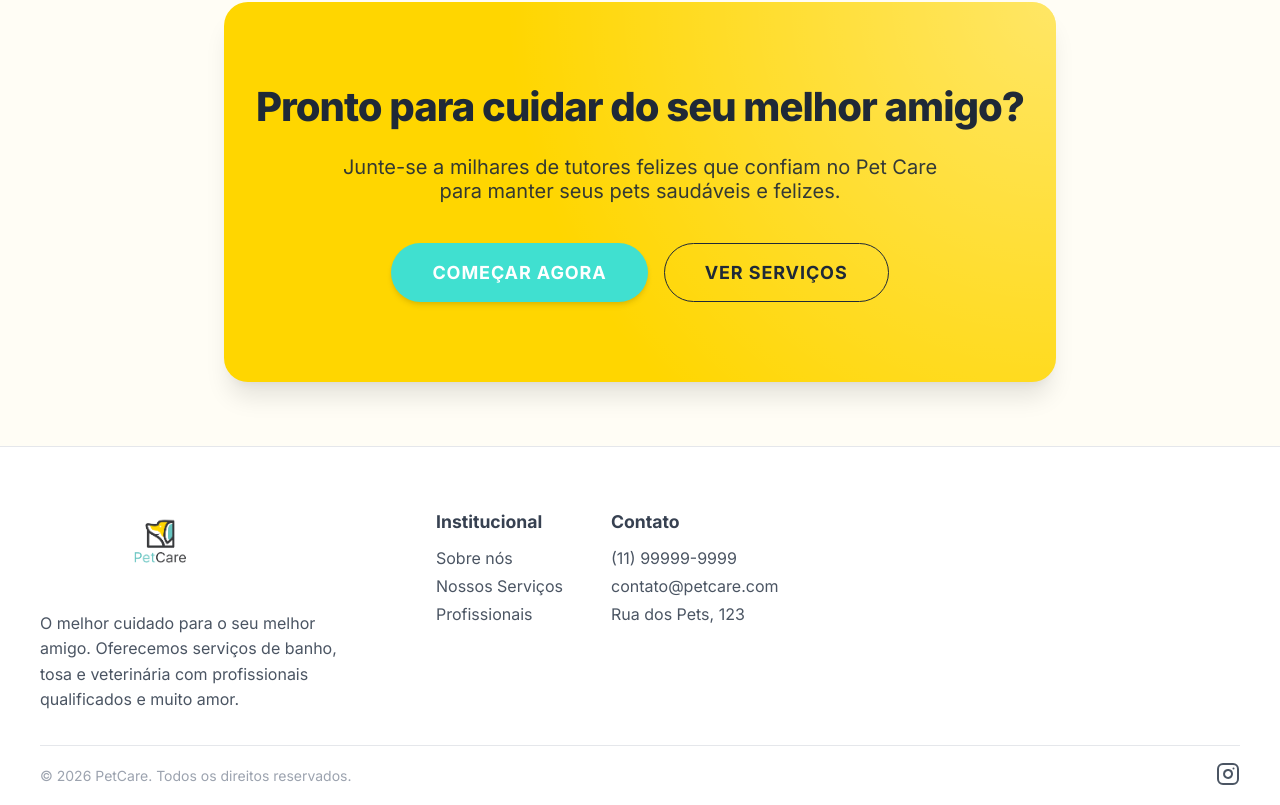
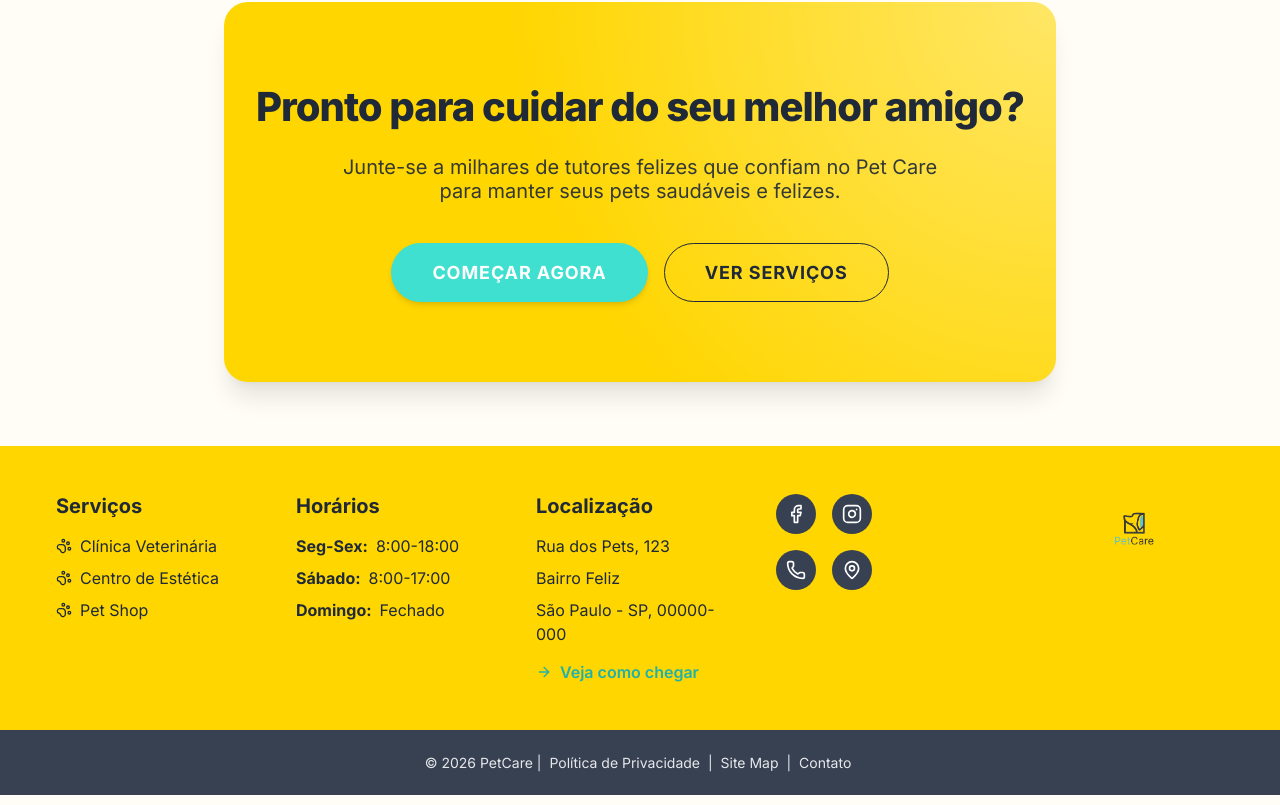
Before and after one commit to FilipiWanderley/PetCare, a Next.js app: page / in a window 1280 px wide. Shown: the part 2566-3371 px from the top of the page. Built offline with nearby package versions, Linux system fonts and the light colour scheme.

Commit message:
feat: Redesign footer to match reference with project colors

```diff
--- a/src/components/layout/Footer/Footer.module.css
+++ b/src/components/layout/Footer/Footer.module.css
@@ -1,117 +1,130 @@
 .footer {
-  background-color: var(--surface);
-  border-top: 1px solid var(--border);
-  padding: 3rem 1rem 1rem;
+  background-color: var(--primary);
+  color: var(--text-on-primary);
+  padding-top: 3rem;
   margin-top: auto;
 }
 
 .content {
   max-width: var(--container-width);
   margin: 0 auto;
-  display: flex;
-  flex-direction: column;
+  padding: 0 1rem 3rem;
+  display: grid;
+  grid-template-columns: repeat(1, 1fr);
   gap: 2rem;
-  align-items: flex-start; /* Ensure everything aligns to top/left on mobile */
 }
 
-@media (min-width: 768px) {
+@media (min-width: 640px) {
   .content {
-    flex-direction: row;
-    justify-content: flex-start;
-    gap: 6rem; /* Adjust gap to bring sections closer but maintain separation */
-    align-items: flex-start; /* Ensure top alignment on desktop */
+    grid-template-columns: repeat(2, 1fr);
   }
 }
 
-.brand {
-  display: flex;
-  flex-direction: column;
-  max-width: 300px;
+@media (min-width: 1024px) {
+  .content {
+    grid-template-columns: repeat(5, 1fr);
+    align-items: flex-start;
+  }
 }
 
-.logoWrapper {
+.column h3 {
+  font-size: 1.25rem;
+  font-weight: 700;
   margin-bottom: 1rem;
+  color: var(--text-on-primary);
+}
+
+.column p {
+  margin-bottom: 0.5rem;
+  line-height: 1.5;
+}
+
+.list {
+  list-style: none;
+  padding: 0;
+  margin: 0;
+}
+
+.list li {
+  display: flex;
+  align-items: center;
+  gap: 0.5rem;
+  margin-bottom: 0.5rem;
+  line-height: 1.5;
+}
+
+.locationLink {
+  display: flex;
+  align-items: center;
+  gap: 0.5rem;
+  margin-top: 1rem;
+  color: var(--secondary-hover);
+  font-weight: 600;
+  transition: color 0.2s;
+}
+
+.locationLink:hover {
+  color: var(--text-on-primary);
+}
+
+.socialGrid {
+  display: grid;
+  grid-template-columns: repeat(2, max-content);
+  gap: 1rem;
+}
+
+.socialIcon {
+  display: flex;
+  align-items: center;
+  justify-content: center;
+  width: 40px;
+  height: 40px;
+  background-color: #374151; /* Dark gray */
+  color: white;
+  border-radius: 50%;
+  transition: transform 0.2s, background-color 0.2s;
+}
+
+.socialIcon:hover {
+  background-color: var(--text-on-primary);
+  transform: scale(1.1);
+}
+
+.logoColumn {
+  display: flex;
+  justify-content: center;
+}
+
+@media (min-width: 1024px) {
+  .logoColumn {
+    justify-content: flex-end;
+  }
 }
 
 .logoImage {
   object-fit: contain;
 }
 
-.brand p {
-  color: var(--text-secondary);
-  line-height: 1.6;
+.copyrightBar {
+  background-color: #374151; /* Dark gray matching the reference bottom bar */
+  color: #E5E7EB; /* Light gray text */
+  padding: 1.5rem 1rem;
+  font-size: 0.875rem;
 }
 
-.links {
-  display: flex;
-  flex-direction: row;
-  gap: 2rem;
-  flex-wrap: wrap;
-  align-items: flex-start; /* Ensure columns align to top */
-  margin-top: 1rem; /* Visual balance with the logo text */
+.copyrightContent {
+  max-width: var(--container-width);
+  margin: 0 auto;
+  text-align: center;
 }
 
-@media (min-width: 480px) {
-  .links {
-    flex-wrap: nowrap;
-    gap: 3rem;
-  }
-}
-
-@media (min-width: 768px) {
-  .links {
-    margin-top: 0; /* Remove margin on desktop if aligned with logo */
-    padding-top: 1rem; /* Optional: push down slightly to align with logo text baseline if desired, or remove */
-  }
-}
-
-.column {
-  min-width: 120px; /* Ensure columns don't get too squashed */
-}
-
-.column h4 {
-  color: var(--text-primary);
-  margin-bottom: 1rem;
-  font-size: 1.1rem;
-}
-
-.column a {
-  display: block;
-  color: var(--text-secondary);
-  margin-bottom: 0.5rem;
+.copyrightContent a {
+  color: #E5E7EB;
+  text-decoration: none;
+  margin: 0 0.25rem;
   transition: color 0.2s;
 }
 
-.column a:hover {
+.copyrightContent a:hover {
   color: var(--primary);
 }
-
-.footerSocial {
-  display: flex;
-  align-items: center;
-  gap: 1rem;
-}
-
-.socialLink {
-  color: var(--text-secondary);
-  transition: color 0.2s;
-  display: inline-block;
-}
-
-.socialLink:hover {
-  color: var(--primary);
-}
-
-.copyright {
-  max-width: var(--container-width);
-  margin: 2rem auto 0;
-  padding-top: 1rem;
-  border-top: 1px solid var(--border);
-  color: var(--text-tertiary);
-  font-size: 0.875rem;
-  display: flex;
-  justify-content: space-between;
-  align-items: center;
-  flex-wrap: wrap;
-  gap: 1rem;
-}
--- a/src/components/layout/Footer/index.tsx
+++ b/src/components/layout/Footer/index.tsx
@@ -1,47 +1,70 @@
 import Image from 'next/image';
-import { Instagram } from 'lucide-react';
+import { Instagram, Facebook, Phone, MapPin, ArrowRight, PawPrint } from 'lucide-react';
 import styles from './Footer.module.css';
 
 export function Footer() {
   return (
     <footer className={styles.footer}>
       <div className={styles.content}>
-        <div className={styles.brand}>
-          <div className={styles.logoWrapper}>
-            <Image
-              src="/assets/logo/logo.png"
-              alt="Pet Care Logo"
-              width={240}
-              height={96}
-              className={styles.logoImage}
-            />
-          </div>
-          <p>
-            O melhor cuidado para o seu melhor amigo. Oferecemos serviços de banho, tosa e veterinária com profissionais qualificados e muito amor.
-          </p>
+        <div className={styles.column}>
+          <h3>Serviços</h3>
+          <ul className={styles.list}>
+            <li><PawPrint size={16} /> Clínica Veterinária</li>
+            <li><PawPrint size={16} /> Centro de Estética</li>
+            <li><PawPrint size={16} /> Pet Shop</li>
+          </ul>
         </div>
 
-        <div className={styles.links}>
-          <div className={styles.column}>
-            <h4>Institucional</h4>
-            <a href="#">Sobre nós</a>
-            <a href="#">Nossos Serviços</a>
-            <a href="#">Profissionais</a>
-          </div>
-          <div className={styles.column}>
-            <h4>Contato</h4>
-            <a href="#">(11) 99999-9999</a>
-            <a href="#">contato@petcare.com</a>
-            <a href="#">Rua dos Pets, 123</a>
+        <div className={styles.column}>
+          <h3>Horários</h3>
+          <ul className={styles.list}>
+            <li><strong>Seg-Sex:</strong> 8:00-18:00</li>
+            <li><strong>Sábado:</strong> 8:00-17:00</li>
+            <li><strong>Domingo:</strong> Fechado</li>
+          </ul>
+        </div>
+
+        <div className={styles.column}>
+          <h3>Localização</h3>
+          <p>Rua dos Pets, 123</p>
+          <p>Bairro Feliz</p>
+          <p>São Paulo - SP, 00000-000</p>
+          <a href="#" className={styles.locationLink}>
+            <ArrowRight size={16} /> Veja como chegar
+          </a>
+        </div>
+
+        <div className={styles.column}>
+          <div className={styles.socialGrid}>
+            <a href="#" className={styles.socialIcon} aria-label="Facebook">
+              <Facebook size={20} />
+            </a>
+            <a href="#" className={styles.socialIcon} aria-label="Instagram">
+              <Instagram size={20} />
+            </a>
+            <a href="#" className={styles.socialIcon} aria-label="WhatsApp">
+              <Phone size={20} />
+            </a>
+            <a href="#" className={styles.socialIcon} aria-label="Localização">
+              <MapPin size={20} />
+            </a>
           </div>
         </div>
+
+        <div className={`${styles.column} ${styles.logoColumn}`}>
+          <Image
+            src="/assets/logo/logo.png"
+            alt="Pet Care Logo"
+            width={180}
+            height={72}
+            className={styles.logoImage}
+          />
+        </div>
       </div>
-      <div className={styles.copyright}>
-        <p>&copy; {new Date().getFullYear()} PetCare. Todos os direitos reservados.</p>
-        <div className={styles.footerSocial}>
-          <a href="#" aria-label="Instagram" className={styles.socialLink}>
-            <Instagram size={24} />
-          </a>
+
+      <div className={styles.copyrightBar}>
+        <div className={styles.copyrightContent}>
+          <p>&copy; {new Date().getFullYear()} PetCare | <a href="#">Política de Privacidade</a> | <a href="#">Site Map</a> | <a href="#">Contato</a></p>
         </div>
       </div>
     </footer>
```
